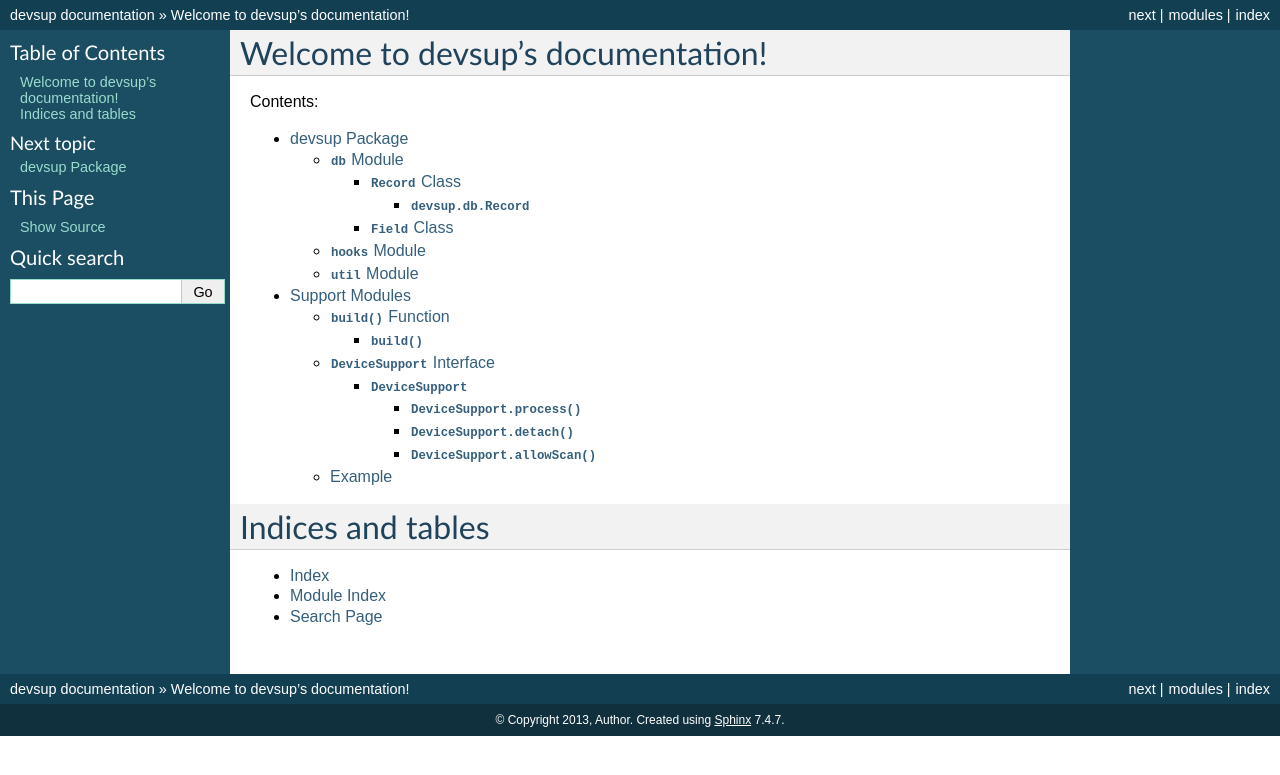
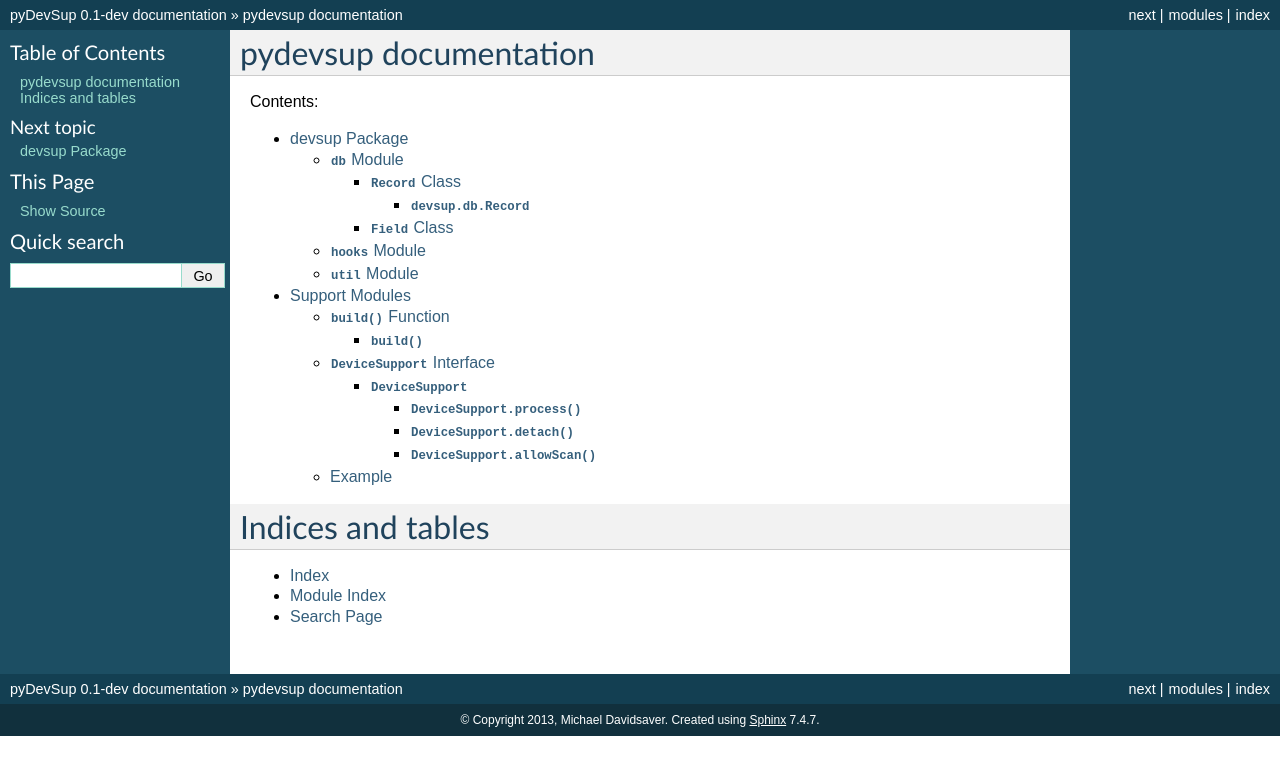
Before and after one commit to mdavidsaver/pyDevSup, a Sphinx documentation site: the page built from documentation/index.rst, in a window 1280 px wide. Shown: the top 775 px of the page. Built offline with Sphinx 7.4.7, drawn with Linux system fonts in a browser that asks for light colours.

Commit message:
more doc

```diff
--- a/documentation/conf.py
+++ b/documentation/conf.py
@@ -40,17 +40,17 @@ source_suffix = '.rst'
 master_doc = 'index'
 
 # General information about the project.
-project = u'devsup'
-copyright = u'2013, Author'
+project = u'pyDevSup'
+copyright = u'2013, Michael Davidsaver'
 
 # The version info for the project you're documenting, acts as replacement for
 # |version| and |release|, also used in various other places throughout the
 # built documents.
 #
 # The short X.Y version.
-version = ''
+version = '0.1'
 # The full version, including alpha/beta/rc tags.
-release = ''
+release = '0.1-dev'
 
 # The language for content autogenerated by Sphinx. Refer to documentation
 # for a list of supported languages.
@@ -183,8 +183,8 @@ latex_elements = {
 # Grouping the document tree into LaTeX files. List of tuples
 # (source start file, target name, title, author, documentclass [howto/manual]).
 latex_documents = [
-  ('index', 'devsup.tex', u'devsup Documentation',
-   u'Author', 'manual'),
+  ('index', 'devsup.tex', u'pyDevSup Documentation',
+   u'Michael Davidsaver', 'manual'),
 ]
 
 # The name of an image file (relative to this directory) to place at the top of
@@ -213,8 +213,8 @@ latex_documents = [
 # One entry per manual page. List of tuples
 # (source start file, name, description, authors, manual section).
 man_pages = [
-    ('index', 'devsup', u'devsup Documentation',
-     [u'Author'], 1)
+    ('index', 'devsup', u'pyDevSup Documentation',
+     [u'Michael Davidsaver'], 1)
 ]
 
 # If true, show URL addresses after external links.
@@ -227,8 +227,8 @@ man_pages = [
 # (source start file, target name, title, author,
 #  dir menu entry, description, category)
 texinfo_documents = [
-  ('index', 'devsup', u'devsup Documentation',
-   u'Author', 'devsup', 'One line description of project.',
+  ('index', 'devsup', u'pyDevSup Documentation',
+   u'Michael Davidsaver', 'devsup', 'One line description of project.',
    'Miscellaneous'),
 ]
 
@@ -245,10 +245,10 @@ texinfo_documents = [
 # -- Options for Epub output ---------------------------------------------------
 
 # Bibliographic Dublin Core info.
-epub_title = u'devsup'
-epub_author = u'Author'
-epub_publisher = u'Author'
-epub_copyright = u'2013, Author'
+epub_title = u'pyDevSup'
+epub_author = u'Michael Davidsaver'
+epub_publisher = u'Michael Davidsaver'
+epub_copyright = u'2013, Michael Davidsaver'
 
 # The language of the text. It defaults to the language option
 # or en if the language is not set.
--- a/documentation/index.rst
+++ b/documentation/index.rst
@@ -3,8 +3,8 @@
    You can adapt this file completely to your liking, but it should at least
    contain the root `toctree` directive.
 
-Welcome to devsup's documentation!
-==================================
+pydevsup documentation
+======================
 
 Contents:
 
```
Also changed, not shown: documentation/devsup.rst (+12 -0 lines), 2 other files.
